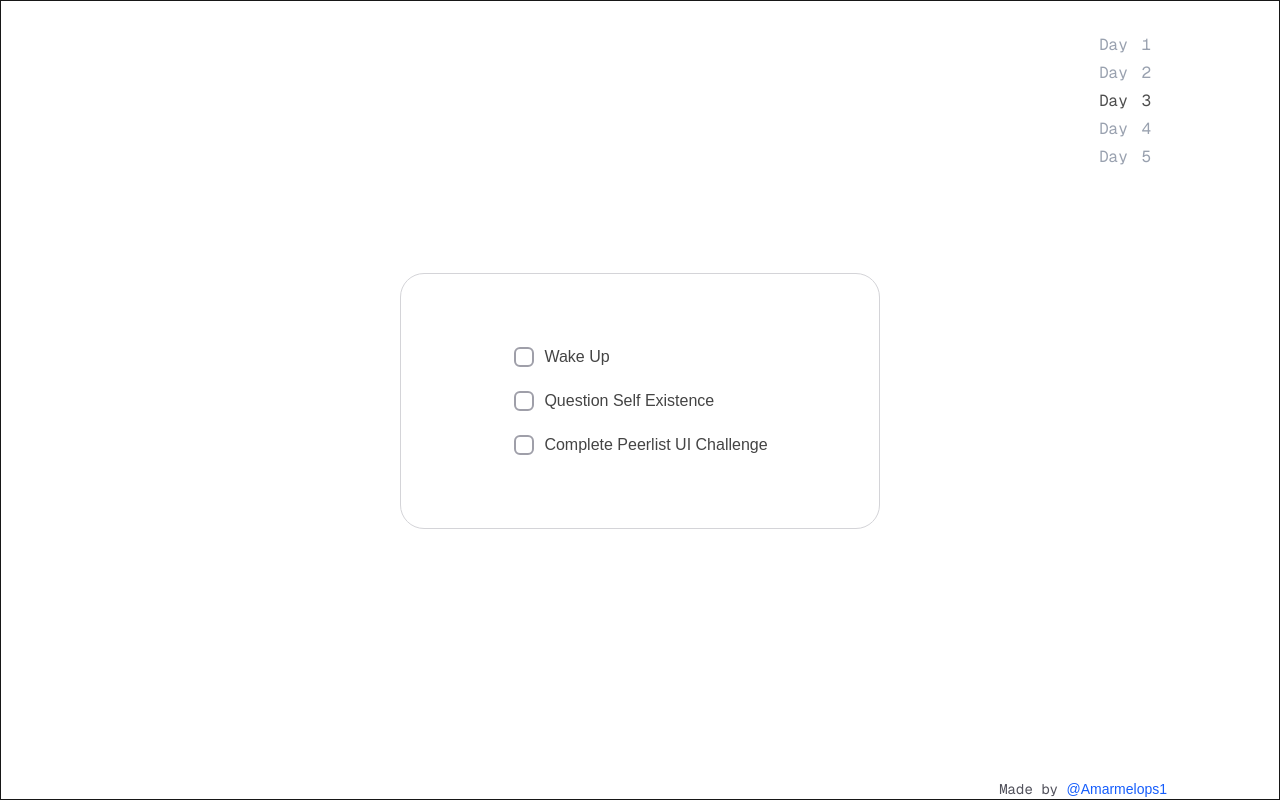
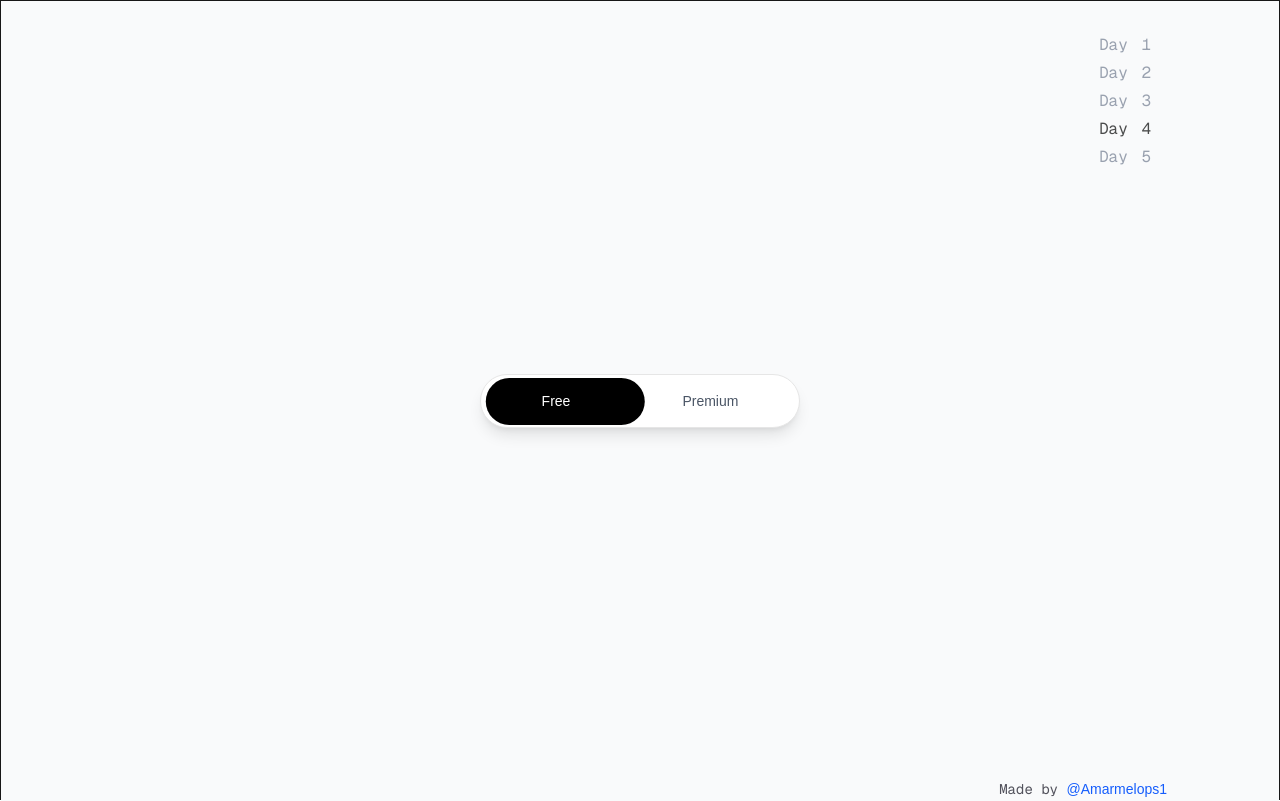
Before and after one commit to Amarprasad33/Peerlist-ui-ch-amarmelops, a Next.js app: page / in a window 1280 px wide. Built offline with nearby package versions, Linux system fonts and the light colour scheme.

Commit message:
day-4 half done

```diff
--- a/src/app/layout.tsx
+++ b/src/app/layout.tsx
@@ -15,7 +15,7 @@ const geistMono = Geist_Mono({
 });
 
 export const metadata: Metadata = {
-  title: "Create Next App",
+  title: "Peerlist UI Challenge",
   description: "Generated by create next app",
 };
 
--- a/src/app/page.tsx
+++ b/src/app/page.tsx
@@ -3,9 +3,10 @@ import { useState } from "react";
 import FluidMenu from "@/components/day1";
 import FluidState from "@/components/day2";
 import AnimatedCheckbox from "@/components/day3";
+import PricingToggle from "@/components/day4";
 
 export default function Home() {
-  const [clickedDay, setClickedDay] = useState(3);
+  const [clickedDay, setClickedDay] = useState(4);
   const days = [1, 2, 3, 4, 5];
   return (
     <div className="relative w-full h-screen bg-white border">
@@ -23,11 +24,7 @@ export default function Home() {
         {clickedDay === 1 && <FluidMenu />}
         {clickedDay === 2 && <FluidState />}
         {clickedDay === 3 && <AnimatedCheckbox />}
-        {clickedDay === 4 && <div className="relative h-full w-full flex items-center justify-center">
-          <div className="w-[30rem] h-64 rounded-3xl flex items-center justify-center border border-zinc-300">
-              <div className="text-xl text-zinc-400 font-medium">Not Yet Announced</div>
-          </div>
-        </div>}
+        {clickedDay === 4 && <PricingToggle />}
         {clickedDay === 5 && <div className="relative h-full w-full flex items-center justify-center">
           <div className="w-[30rem] h-64 rounded-3xl flex items-center justify-center border border-zinc-300">
               <div className="text-xl text-zinc-400 font-medium">Not Yet Announced</div>
--- /dev/null
+++ b/src/components/day4.tsx
@@ -0,0 +1,50 @@
+import { useState } from "react";
+import { motion, AnimatePresence } from "framer-motion";
+
+const PricingToggle = () => {
+  const [isPremium, setIsPremium] = useState(false);
+
+  return (
+    <div className="flex flex-col items-center justify-center min-h-screen bg-gray-50">
+      <div className="relative bg-white border border-[#e6e6e6] p-1 rounded-full shadow-lg w-[20rem] flex justify-center">
+        {/* Toggle background */}
+        <motion.div
+            className={`absolute top-[3px] left-0 h-[90%] rounded-full bg-black`}
+            initial={{
+                width: '50%',
+                x: '3%'
+            }}
+            animate={{
+                x: isPremium ? "97%" : "3%",
+                width: isPremium ? "50%" : "50%",
+            }}
+            transition={{ duration: 0.3, ease: "easeInOut" }}
+        />
+
+        {/* Toggle buttons */}
+        <div className="relative flex items-center gap-12">
+          <button
+            className={`px-8 py-3 rounded-full text-sm font-medium relative z-10 ${
+              !isPremium ? "text-white" : "text-gray-600"
+            }`}
+            onClick={() => setIsPremium(false)}
+          >
+            Free
+          </button>
+          <button
+            className={`px-8 py-3 rounded-full text-sm font-medium relative z-10 ${
+              isPremium ? "text-white" : "text-gray-600"
+            }`}
+            onClick={() => setIsPremium(true)}
+          >
+            Premium
+          </button>
+        </div>
+      </div>
+
+
+    </div>
+  );
+};
+
+export default PricingToggle;
```
